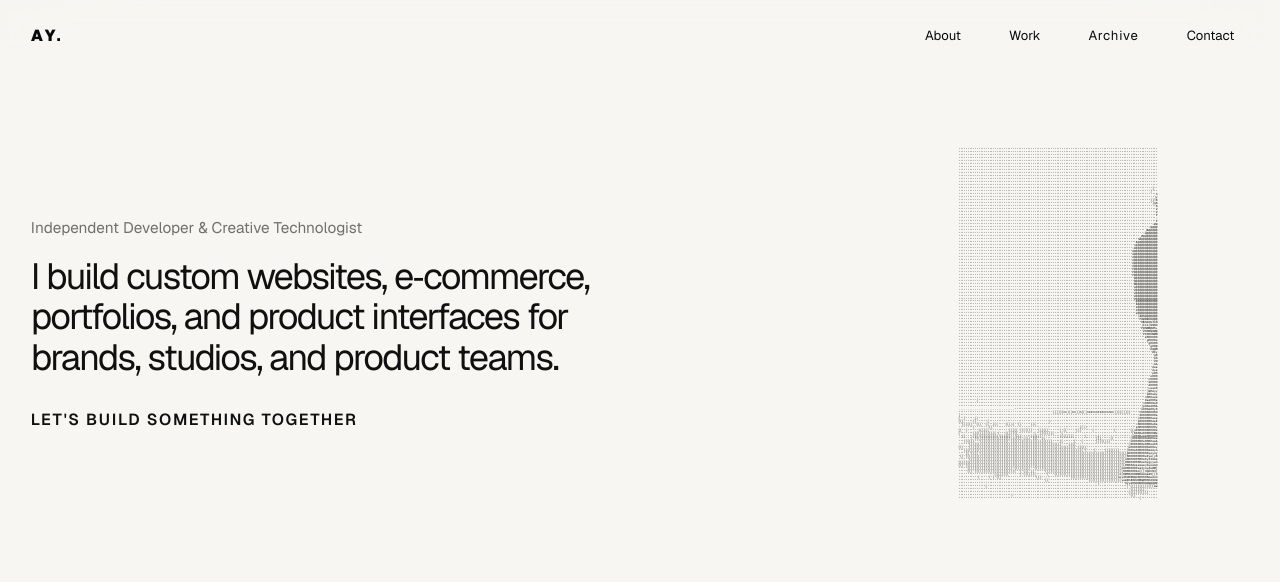
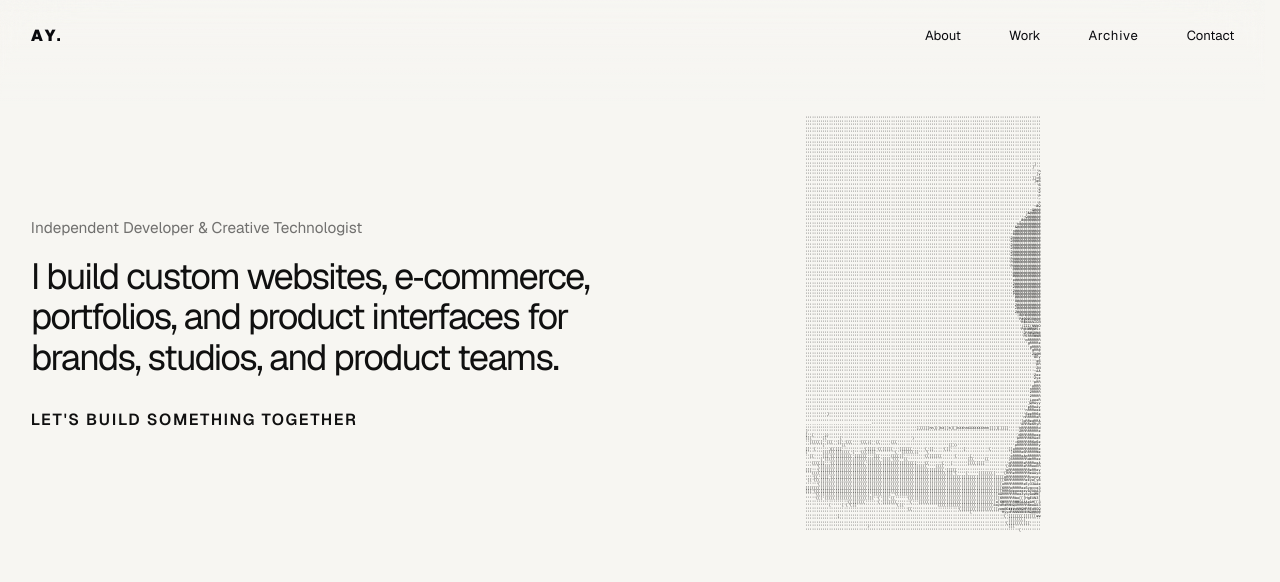
Before and after one commit to urfriendalex/folio, a Next.js app: page / in a window 1280 px wide. Shown: the top 582 px of the page. Built offline with nearby package versions, Linux system fonts and the light colour scheme; no server answers; what next would draw is missing.

Commit message:
fix: keep the walker next to the headline
Pin the ASCII column to the type measure so it no longer drifts to the far edge, and tint it from CSS so role hovers read clearly.

```diff
--- a/components/sections/Hero/HeroSection.module.scss
+++ b/components/sections/Hero/HeroSection.module.scss
@@ -13,9 +13,10 @@
 .stage {
   position: relative;
   display: grid;
-  grid-template-columns: minmax(0, 1fr) minmax(15rem, 22rem);
+  grid-template-columns: minmax(0, min(44rem, 100%)) minmax(16rem, 20rem);
+  justify-content: start;
   align-items: center;
-  gap: clamp(1.25rem, 3vw, 3rem);
+  gap: clamp(0.85rem, 2.2vw, 2rem);
   /* Tight enough that the walker reads as a companion, not a void-filler */
   min-height: clamp(20rem, 44svh, 32rem);
 }
@@ -181,14 +182,24 @@
   letter-spacing: 0.02em;
   transform-origin: center;
   will-change: transform, opacity;
-  transition: text-shadow 220ms ease-out;
+  transition:
+    color 180ms ease-out,
+    text-shadow 220ms ease-out;
   text-shadow: 0 0 1rem var(--walker-glow);
+}
+
+.visualPanel[data-accent="web"] .walker {
+  color: var(--hero-walker-web-color);
+}
+
+.visualPanel[data-accent="creative"] .walker {
+  color: var(--hero-walker-creative-color);
 }
 
 /* Wide desktop: keep the statement from stretching into a thin rail */
 @media (min-width: 90rem) {
   .stage {
-    grid-template-columns: minmax(0, 1fr) minmax(17rem, 24rem);
+    grid-template-columns: minmax(0, min(50rem, 100%)) minmax(18rem, 22rem);
   }
 
   .content {
--- a/components/sections/Hero/HeroSection.tsx
+++ b/components/sections/Hero/HeroSection.tsx
@@ -471,13 +471,7 @@ export function HeroSection({ content }: HeroSectionProps) {
                 visible={walkerVisible}
                 randomVisibilityReveal
                 randomVisibilityDurationMs={560}
-                color={
-                  hoverAccent === "web"
-                    ? "var(--hero-walker-web-color)"
-                    : hoverAccent === "creative"
-                      ? "var(--hero-walker-creative-color)"
-                      : "var(--walker-color)"
-                }
+                scale={1.18}
                 ariaLabel="ASCII walking animation"
               />
             </div>
```
